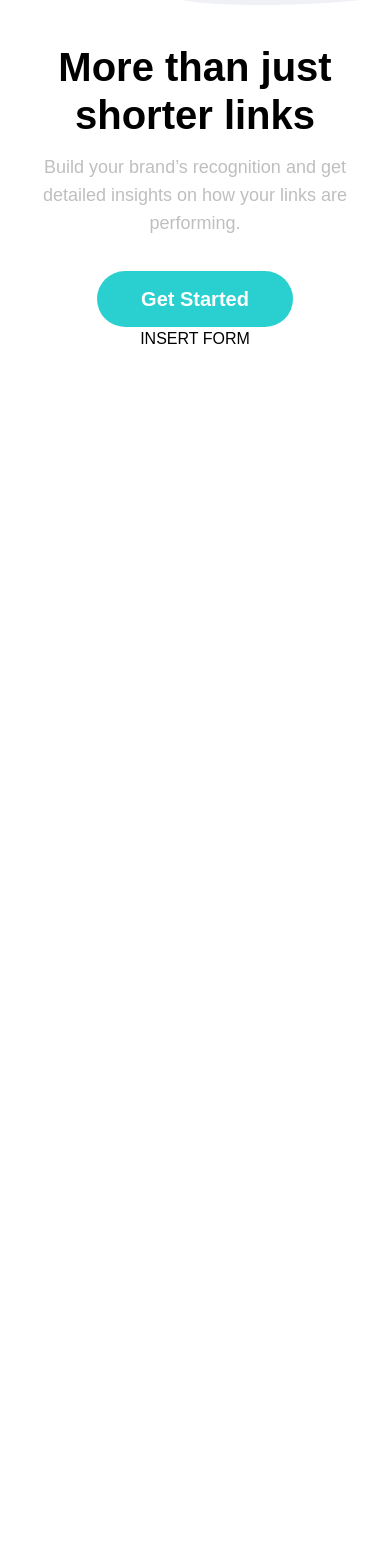
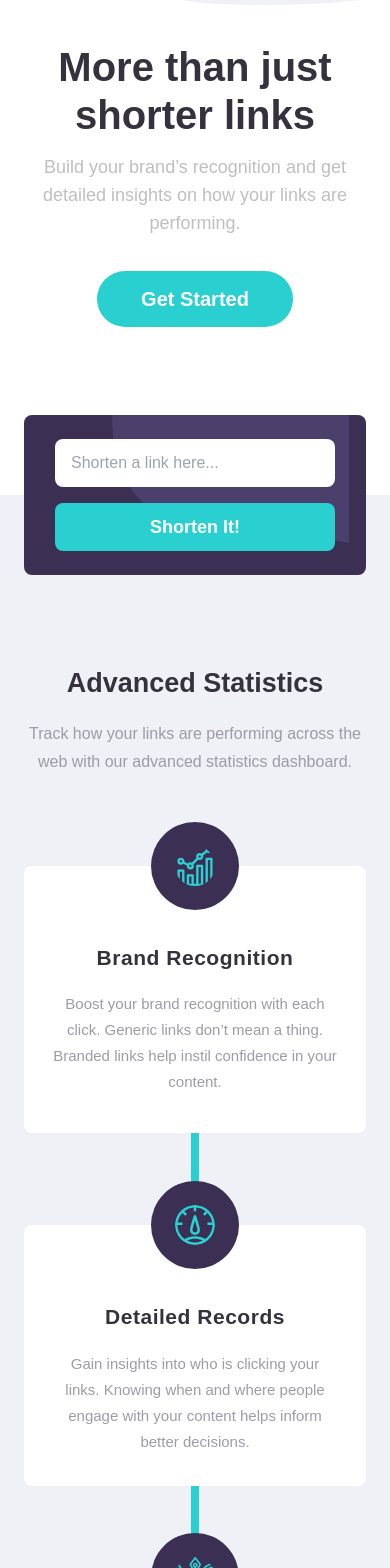
Before and after one commit to felipetn1989/url-shortening-api-master, a React (Create React App) app in the folder url-shortening/: page / in a window 390 px wide. Shown: the part 432-2000 px from the top of the page. Before the commit the page ends 844 px from the top, so only its background shows below. Built offline with nearby package versions, Linux system fonts and the light colour scheme.

Commit message:
mobile deisgn

```diff
--- /dev/null
+++ b/url-shortening/src/components/Form.module.css
@@ -0,0 +1,6 @@
+form {
+  background-color: #3b3054;
+  background-image: url("../images/bg-shorten-mobile.svg");
+  background-repeat: no-repeat;
+  background-position-x: 5.5rem ;
+}
--- /dev/null
+++ b/url-shortening/src/components/Form.tsx
@@ -0,0 +1,30 @@
+import React from "react";
+
+import styles from "./Form.module.css";
+
+type Props = {};
+
+const Form = (props: Props) => {
+  return (
+    <form
+      className={`${styles.form} mt-[5.5rem] p-6 grid place-content-center gap-4 rounded-lg z-40`}
+    >
+      <label htmlFor="linkInput">
+        <input
+          className="w-[17.5rem] h-12 pl-4 rounded-lg"
+          type="text"
+          name="linkInput"
+          id="linkInput"
+          placeholder="Shorten a link here..."
+        />
+      </label>
+      <input
+        className="bg-[#2acfcf] text-white font-bold w-[17.5rem] h-12 rounded-lg text-lg hover:cursor-pointer"
+        type="submit"
+        value="Shorten It!"
+      />
+    </form>
+  );
+};
+
+export default Form;
--- a/url-shortening/src/index.css
+++ b/url-shortening/src/index.css
@@ -10,7 +10,7 @@
   /* ### Primary */
 
   --Cyan: #2acfcf;
-  --Dark-Violet: hsl(257, 27%, 26%);
+  --Dark-Violet: #3b3054;
 
   /* ### Secondary */
 
@@ -19,8 +19,8 @@
   /* ### Neutral */
 
   --Gray: #bfbfbf;
-  --Grayish-Violet: hsl(257, 7%, 63%);
-  --Very-Dark-Blue: hsl(255, 11%, 22%);
+  --Grayish-Violet: #9e9aa7;
+  --Very-Dark-Blue: #35323e;
   --Very-Dark-Violet: hsl(260, 8%, 14%);
 }
 
--- a/url-shortening/src/pages/Main.tsx
+++ b/url-shortening/src/pages/Main.tsx
@@ -1,13 +1,19 @@
 import React from "react";
-import StartButton from "../components/StartButton";
 
 import working from "../images/illustration-working.svg";
+import brand from "../images/icon-brand-recognition.svg";
+import records from "../images/icon-detailed-records.svg";
+import custom from "../images/icon-fully-customizable.svg";
+
+import StartButton from "../components/StartButton";
+import Form from "../components/Form";
 
 type Props = {};
 
 const Main = (props: Props) => {
   return (
-    <main className="text-center overflow-hidden px-4">
+    <main className="text-center overflow-hidden">
+      <div className="px-4 text-[#35323e]">
         <div className="min-w-[31rem]">
           <img
             className="translate-x-2 translate-y-[-0.125rem]"
@@ -25,7 +31,71 @@ const Main = (props: Props) => {
           </p>
           <StartButton />
         </div>
-      <div>INSERT FORM</div>
+      </div>
+      <div className="px-6">
+        <Form />
+      </div>
+      <div className="relative bg-[#f0f1f6] -z-10 translate-y-[-5rem] pt-[10.5rem] grid gap-4 px-4 text-[#9e9aa7] pb-20">
+        <h2 className="text-[1.6875rem] font-bold text-[#35323e]">
+          Advanced Statistics
+        </h2>
+        <p className="leading-[1.75rem]">
+          Track how your links are performing across the web with our advanced
+          statistics dashboard.
+        </p>
+        <div className="mt-[4.625rem] px-2 grid gap-[5.5rem]">
+          <div className="relative bg-white px-7 pb-[2.375rem] rounded-lg">
+            <img
+              className="m-auto bg-[#3b3054] p-6 w-[5.5rem] rounded-full translate-y-[-2.75rem] mb-[-0.75rem]"
+              src={brand}
+              alt=""
+            />
+            <h3 className="text-[1.3125rem] tracking-wide font-bold text-[#35323e]">
+              Brand Recognition
+            </h3>
+            <p className="text-[0.9375rem] mt-[1.125rem] leading-[1.625rem]">
+              Boost your brand recognition with each click. Generic links don’t
+              mean a thing. Branded links help instil confidence in your
+              content.
+            </p>
+            <div className="absolute bottom-[-4rem] left-[50%] translate-x-[-50%] w-2 h-16 bg-[#2acfcf]"></div>
+          </div>
+          <div className="relative bg-white px-7 pb-[1.9375rem] rounded-lg translate-y-1">
+            <img
+              className="m-auto bg-[#3b3054] p-6 w-[5.5rem] rounded-full translate-y-[-2.75rem] mb-[-0.75rem]"
+              src={records}
+              alt=""
+            />
+            <h3 className="text-[1.3125rem] tracking-wide font-bold text-[#35323e]">
+              Detailed Records
+            </h3>
+            <p className="text-[0.9375rem] mt-[1.125rem] leading-[1.625rem]">
+              Gain insights into who is clicking your links. Knowing when and
+              where people engage with your content helps inform better
+              decisions.
+            </p>
+            <div className="absolute bottom-[-4rem] left-[50%] translate-x-[-50%] w-2 h-16 bg-[#2acfcf]"></div>
+          </div>
+          <div className="bg-white px-7 pb-[2.375rem] rounded-lg mt-[0.4375rem]">
+            <img
+              className="m-auto bg-[#3b3054] p-6 w-[5.5rem] rounded-full translate-y-[-2.75rem] mb-[-0.75rem]"
+              src={custom}
+              alt=""
+            />
+            <h3 className="text-[1.3125rem] tracking-wide font-bold text-[#35323e]">
+              Fully Customizable
+            </h3>
+            <p className="text-[0.9375rem] mt-[1rem] leading-[1.625rem]">
+              Improve brand awareness and content discoverability through
+              customizable links, supercharging audience engagement.
+            </p>
+          </div>
+        </div>
+      </div>
+      <div className="bg-[#3b3054] mt-[-5rem]">
+        <h2>Boost your links today</h2>
+        <StartButton />
+      </div>
     </main>
   );
 };
```
Lines whose indentation alone changed are shown as unchanged.
